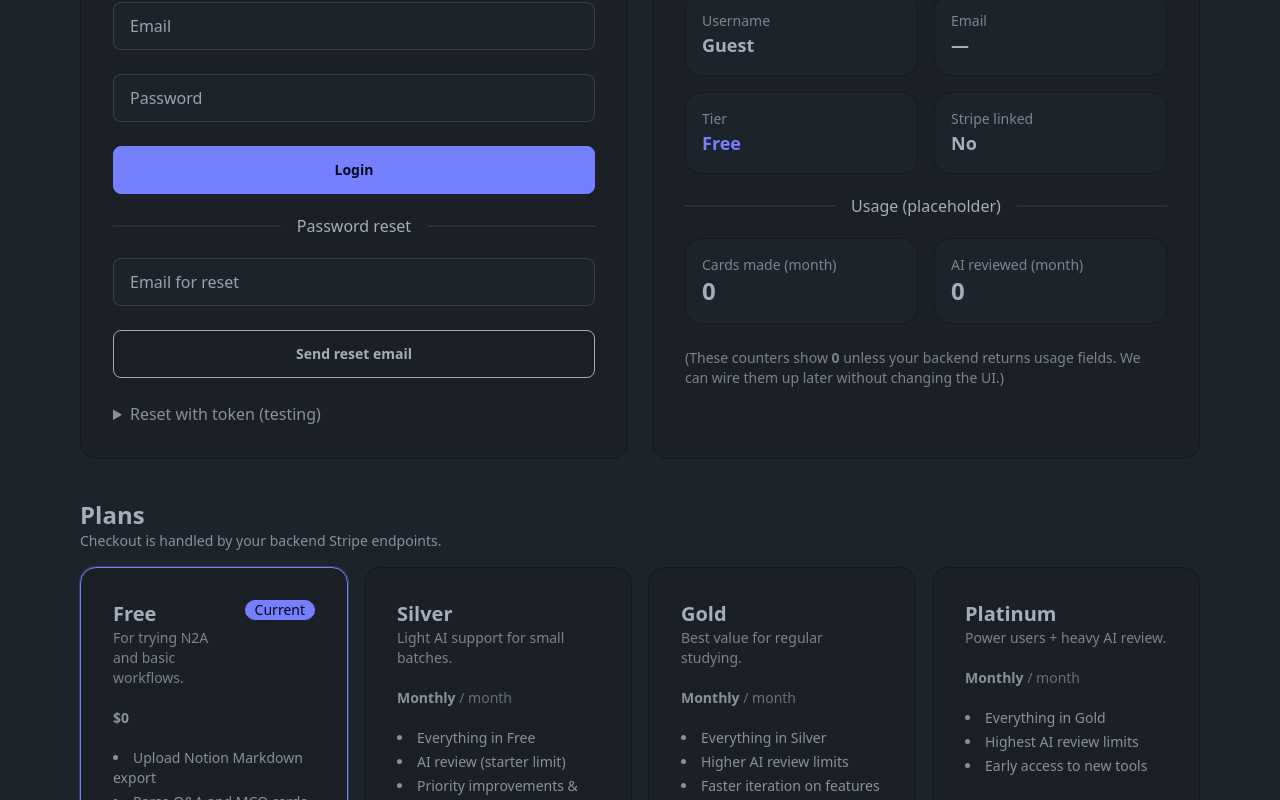
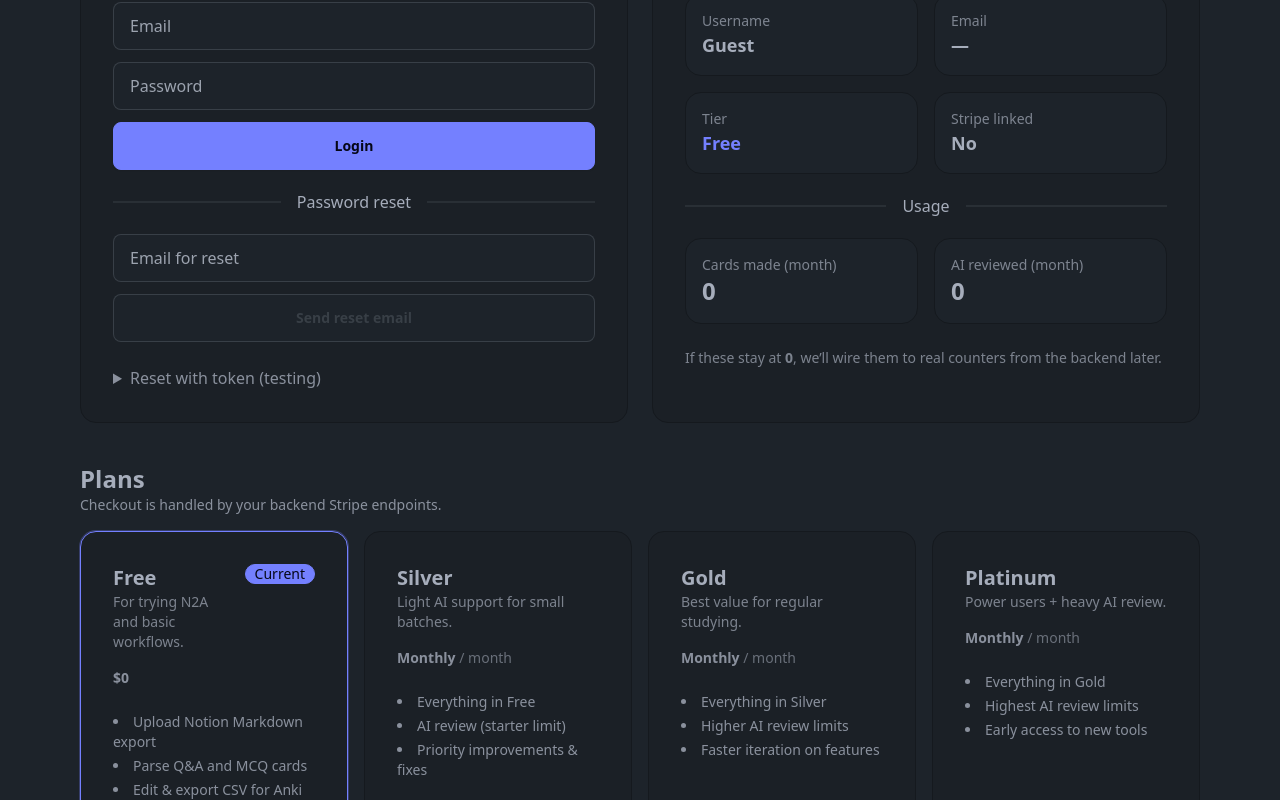
Before and after one commit to bzheres/n2av2, a React (Vite) app in the folder frontend/: page /account in a window 1280 px wide. Shown: the part 380-1180 px from the top of the page. Built offline with nearby package versions, Linux system fonts and the light colour scheme; no server answers.

Commit message:
update of account pg

```diff
--- a/frontend/src/pages/Account.tsx
+++ b/frontend/src/pages/Account.tsx
@@ -12,7 +12,7 @@ function normalizePlan(p: any): PlanKey {
   return "free";
 }
 
-function planBadge(plan: PlanKey) {
+function planLabel(plan: PlanKey) {
   switch (plan) {
     case "platinum":
       return "Platinum";
@@ -42,11 +42,13 @@ export default function Account() {
   const [email, setEmail] = React.useState("");
   const [password, setPassword] = React.useState("");
   const [err, setErr] = React.useState<string | null>(null);
+  const [busy, setBusy] = React.useState(false);
 
   const [resetEmail, setResetEmail] = React.useState("");
   const [resetToken, setResetToken] = React.useState("");
   const [newPass, setNewPass] = React.useState("");
   const [sent, setSent] = React.useState(false);
+  const [resetBusy, setResetBusy] = React.useState(false);
 
   const prices = React.useMemo(
     () => ({
@@ -72,14 +74,17 @@ export default function Account() {
 
   const currentPlan: PlanKey = normalizePlan(user?.plan);
 
-  async function submit() {
+  async function submitAuth() {
     setErr(null);
+    setBusy(true);
     try {
       if (mode === "signup") await signup(username || "User", email, password);
       else await login(email, password);
       await refresh();
     } catch (e: any) {
       setErr(e?.message || "Failed");
+    } finally {
+      setBusy(false);
     }
   }
 
@@ -119,12 +124,7 @@ export default function Account() {
       title: "Free",
       subtitle: "For trying N2A and basic workflows.",
       priceLabel: "$0",
-      features: [
-        "Upload Notion Markdown export",
-        "Parse Q&A and MCQ cards",
-        "Edit & export CSV for Anki",
-        "No AI review",
-      ],
+      features: ["Upload Notion Markdown export", "Parse Q&A and MCQ cards", "Edit & export CSV for Anki", "No AI review"],
     },
     {
       key: "silver",
@@ -132,11 +132,7 @@ export default function Account() {
       subtitle: "Light AI support for small batches.",
       priceLabel: "Monthly",
       priceId: prices.silver,
-      features: [
-        "Everything in Free",
-        "AI review (starter limit)",
-        "Priority improvements & fixes",
-      ],
+      features: ["Everything in Free", "AI review (starter limit)", "Priority improvements & fixes"],
     },
     {
       key: "gold",
@@ -144,11 +140,7 @@ export default function Account() {
       subtitle: "Best value for regular studying.",
       priceLabel: "Monthly",
       priceId: prices.gold,
-      features: [
-        "Everything in Silver",
-        "Higher AI review limits",
-        "Faster iteration on features",
-      ],
+      features: ["Everything in Silver", "Higher AI review limits", "Faster iteration on features"],
     },
     {
       key: "platinum",
@@ -156,11 +148,7 @@ export default function Account() {
       subtitle: "Power users + heavy AI review.",
       priceLabel: "Monthly",
       priceId: prices.platinum,
-      features: [
-        "Everything in Gold",
-        "Highest AI review limits",
-        "Early access to new tools",
-      ],
+      features: ["Everything in Gold", "Highest AI review limits", "Early access to new tools"],
     },
   ];
 
@@ -209,7 +197,7 @@ export default function Account() {
         disabled={!priceId}
         title={!priceId ? "Missing price id env var" : ""}
       >
-        Choose {planBadge(planKey)}
+        Choose {planLabel(planKey)}
       </button>
     );
   }
@@ -222,14 +210,9 @@ export default function Account() {
           <div className="flex flex-col md:flex-row md:items-end md:justify-between gap-4">
             <div>
               <h1 className="text-3xl md:text-4xl font-extrabold tracking-tight">
-                Welcome,{" "}
-                <span className="text-primary">
-                  {user ? user.username : "Guest"}
-                </span>
+                Welcome, <span className="text-primary">{user ? user.username : "Guest"}</span>
               </h1>
-              <p className="opacity-80 mt-2 max-w-2xl">
-                Manage your account, subscription, and (soon) AI review usage.
-              </p>
+              <p className="opacity-80 mt-2 max-w-2xl">Manage your account, subscription, and AI review usage.</p>
             </div>
 
             {user && (
@@ -263,16 +246,10 @@ export default function Account() {
                   <h2 className="card-title text-2xl">Account</h2>
                   {!user && (
                     <div className="tabs tabs-boxed">
-                      <a
-                        className={`tab ${mode === "login" ? "tab-active" : ""}`}
-                        onClick={() => setMode("login")}
-                      >
+                      <a className={`tab ${mode === "login" ? "tab-active" : ""}`} onClick={() => setMode("login")}>
                         Login
                       </a>
-                      <a
-                        className={`tab ${mode === "signup" ? "tab-active" : ""}`}
-                        onClick={() => setMode("signup")}
-                      >
+                      <a className={`tab ${mode === "signup" ? "tab-active" : ""}`} onClick={() => setMode("signup")}>
                         Create
                       </a>
                     </div>
@@ -281,58 +258,92 @@ export default function Account() {
 
                 {!user ? (
                   <>
+                    {/* ENTER submits (login/signup) */}
+                    <form
+                      className="space-y-3"
+                      onSubmit={(e) => {
+                        e.preventDefault();
+                        if (!busy) submitAuth();
+                      }}
+                    >
                       {mode === "signup" && (
                         <input
-                        className="input input-bordered"
+                          className="input input-bordered w-full"
                           placeholder="Username"
                           value={username}
                           onChange={(e) => setUsername(e.target.value)}
                         />
                       )}
+
                       <input
-                      className="input input-bordered"
+                        className="input input-bordered w-full"
                         placeholder="Email"
                         type="email"
                         value={email}
                         onChange={(e) => setEmail(e.target.value)}
+                        autoComplete="email"
                       />
+
                       <input
-                      className="input input-bordered"
+                        className="input input-bordered w-full"
                         placeholder="Password"
                         type="password"
                         value={password}
                         onChange={(e) => setPassword(e.target.value)}
+                        autoComplete={mode === "signup" ? "new-password" : "current-password"}
                       />
+
                       {err && <div className="alert alert-error">{err}</div>}
-                    <button className="btn btn-primary" onClick={submit}>
-                      {mode === "signup" ? "Create account" : "Login"}
+
+                      <button className="btn btn-primary w-full" type="submit" disabled={busy}>
+                        {busy ? "Please wait…" : mode === "signup" ? "Create account" : "Login"}
                       </button>
+                    </form>
 
                     <div className="divider">Password reset</div>
+                    <div className="space-y-3">
                       <input
-                      className="input input-bordered"
+                        className="input input-bordered w-full"
                         placeholder="Email for reset"
                         value={resetEmail}
                         onChange={(e) => setResetEmail(e.target.value)}
+                        type="email"
                       />
                       <button
-                      className="btn btn-outline"
+                        className="btn btn-outline w-full"
+                        disabled={resetBusy || !resetEmail}
                         onClick={async () => {
+                          setResetBusy(true);
+                          try {
                             await requestPasswordReset(resetEmail);
                             setSent(true);
+                          } finally {
+                            setResetBusy(false);
+                          }
                         }}
                       >
-                      Send reset email
+                        {resetBusy ? "Sending…" : "Send reset email"}
                       </button>
                       {sent && (
                         <div className="alert">
                           <span>If that email exists, a reset link was sent.</span>
                         </div>
                       )}
+                    </div>
 
                     <details className="mt-2">
                       <summary className="cursor-pointer opacity-80">Reset with token (testing)</summary>
-                      <div className="mt-3 space-y-3">
+
+                      {/* ENTER submits token reset */}
+                      <form
+                        className="mt-3 space-y-3"
+                        onSubmit={async (e) => {
+                          e.preventDefault();
+                          if (!resetToken || !newPass) return;
+                          await resetPassword(resetToken, newPass);
+                          await refresh();
+                        }}
+                      >
                         <input
                           className="input input-bordered w-full"
                           placeholder="Reset token"
@@ -346,16 +357,10 @@ export default function Account() {
                           value={newPass}
                           onChange={(e) => setNewPass(e.target.value)}
                         />
-                        <button
-                          className="btn btn-primary"
-                          onClick={async () => {
-                            await resetPassword(resetToken, newPass);
-                            await refresh();
-                          }}
-                        >
+                        <button className="btn btn-primary w-full" type="submit">
                           Reset password
                         </button>
-                      </div>
+                      </form>
                     </details>
                   </>
                 ) : (
@@ -374,34 +379,26 @@ export default function Account() {
                 <div className="grid sm:grid-cols-2 gap-4">
                   <div className="p-4 rounded-2xl bg-base-100 border border-base-300">
                     <div className="text-sm opacity-70">Username</div>
-                    <div className="font-semibold text-lg">
-                      {user ? user.username : "Guest"}
-                    </div>
+                    <div className="font-semibold text-lg">{user ? user.username : "Guest"}</div>
                   </div>
 
                   <div className="p-4 rounded-2xl bg-base-100 border border-base-300">
                     <div className="text-sm opacity-70">Email</div>
-                    <div className="font-semibold text-lg">
-                      {user ? user.email : "—"}
-                    </div>
+                    <div className="font-semibold text-lg">{user ? user.email : "—"}</div>
                   </div>
 
                   <div className="p-4 rounded-2xl bg-base-100 border border-base-300">
                     <div className="text-sm opacity-70">Tier</div>
-                    <div className="font-semibold text-lg text-primary">
-                      {planBadge(currentPlan)}
-                    </div>
+                    <div className="font-semibold text-lg text-primary">{planLabel(currentPlan)}</div>
                   </div>
 
                   <div className="p-4 rounded-2xl bg-base-100 border border-base-300">
                     <div className="text-sm opacity-70">Stripe linked</div>
-                    <div className="font-semibold text-lg">
-                      {user?.stripe_customer_id ? "Yes" : "No"}
-                    </div>
+                    <div className="font-semibold text-lg">{user?.stripe_customer_id ? "Yes" : "No"}</div>
                   </div>
                 </div>
 
-                <div className="divider">Usage (placeholder)</div>
+                <div className="divider">Usage</div>
 
                 <div className="grid sm:grid-cols-2 gap-4">
                   <div className="p-4 rounded-2xl bg-base-100 border border-base-300">
@@ -415,8 +412,7 @@ export default function Account() {
                 </div>
 
                 <p className="text-sm opacity-70">
-                  (These counters show <span className="font-semibold">0</span> unless your backend returns usage fields.
-                  We can wire them up later without changing the UI.)
+                  If these stay at <span className="font-semibold">0</span>, we’ll wire them to real counters from the backend later.
                 </p>
               </div>
             </div>
@@ -427,13 +423,11 @@ export default function Account() {
             <div className="flex items-end justify-between gap-4 flex-wrap">
               <div>
                 <h3 className="text-2xl font-bold">Plans</h3>
-                <p className="opacity-80 text-sm">
-                  Checkout is handled by your backend Stripe endpoints.
-                </p>
+                <p className="opacity-80 text-sm">Checkout is handled by your backend Stripe endpoints.</p>
               </div>
-              {user && currentPlan !== "free" && (
+              {user && (
                 <div className="badge badge-primary badge-outline">
-                  Current: {planBadge(currentPlan)}
+                  Current: {planLabel(currentPlan)}
                 </div>
               )}
             </div>
@@ -443,7 +437,9 @@ export default function Account() {
                 const active = currentPlan === p.key;
                 return (
                   <div key={p.key} className={planCardClass(active)}>
-                    <div className="card-body space-y-3">
+                    {/* Balanced layout: body is a flex column so button sits at the bottom */}
+                    <div className="card-body flex flex-col">
+                      {/* Header */}
                       <div className="flex items-start justify-between gap-3">
                         <div>
                           <div className="text-xl font-bold">{p.title}</div>
@@ -452,18 +448,23 @@ export default function Account() {
                         {active && <div className="badge badge-primary">Current</div>}
                       </div>
 
-                      <div className="text-sm opacity-80">
+                      {/* Price row (consistent height) */}
+                      <div className="mt-2 text-sm opacity-80 min-h-[24px]">
                         <span className="font-semibold">{p.priceLabel}</span>
                         {p.key !== "free" ? <span className="opacity-70"> / month</span> : null}
                       </div>
 
+                      {/* Features (flexes to balance card heights) */}
+                      <div className="mt-3 flex-1">
                         <ul className="text-sm opacity-80 space-y-1 list-disc list-inside">
                           {p.features.map((f) => (
                             <li key={f}>{f}</li>
                           ))}
                         </ul>
+                      </div>
 
-                      <div className="pt-1">
+                      {/* Action pinned to bottom */}
+                      <div className="mt-4">
                         <PlanAction planKey={p.key} priceId={p.priceId} />
                       </div>
                     </div>
@@ -475,8 +476,8 @@ export default function Account() {
             {!prices.silver || !prices.gold || !prices.platinum ? (
               <div className="alert alert-warning mt-4">
                 <span>
-                  Missing one or more <span className="font-semibold">VITE_STRIPE_PRICE_*</span> env vars in the frontend.
-                  Set them in Netlify (and locally in <span className="font-semibold">frontend/.env</span>) to enable checkout buttons.
+                  Missing one or more <span className="font-semibold">VITE_STRIPE_PRICE_*</span> env vars in the frontend. Set them in Netlify (and locally in{" "}
+                  <span className="font-semibold">frontend/.env</span>) to enable checkout buttons.
                 </span>
               </div>
             ) : null}
```
Lines whose indentation alone changed are shown as unchanged.
